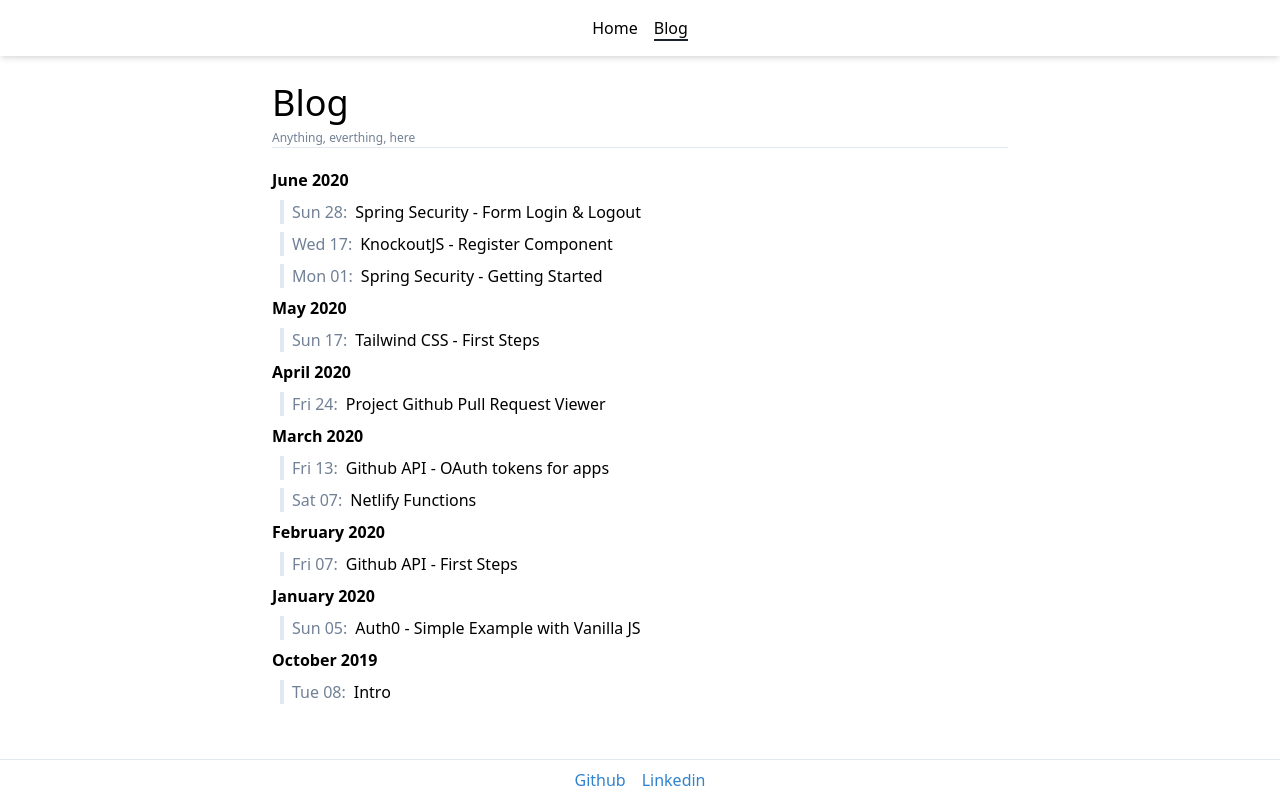
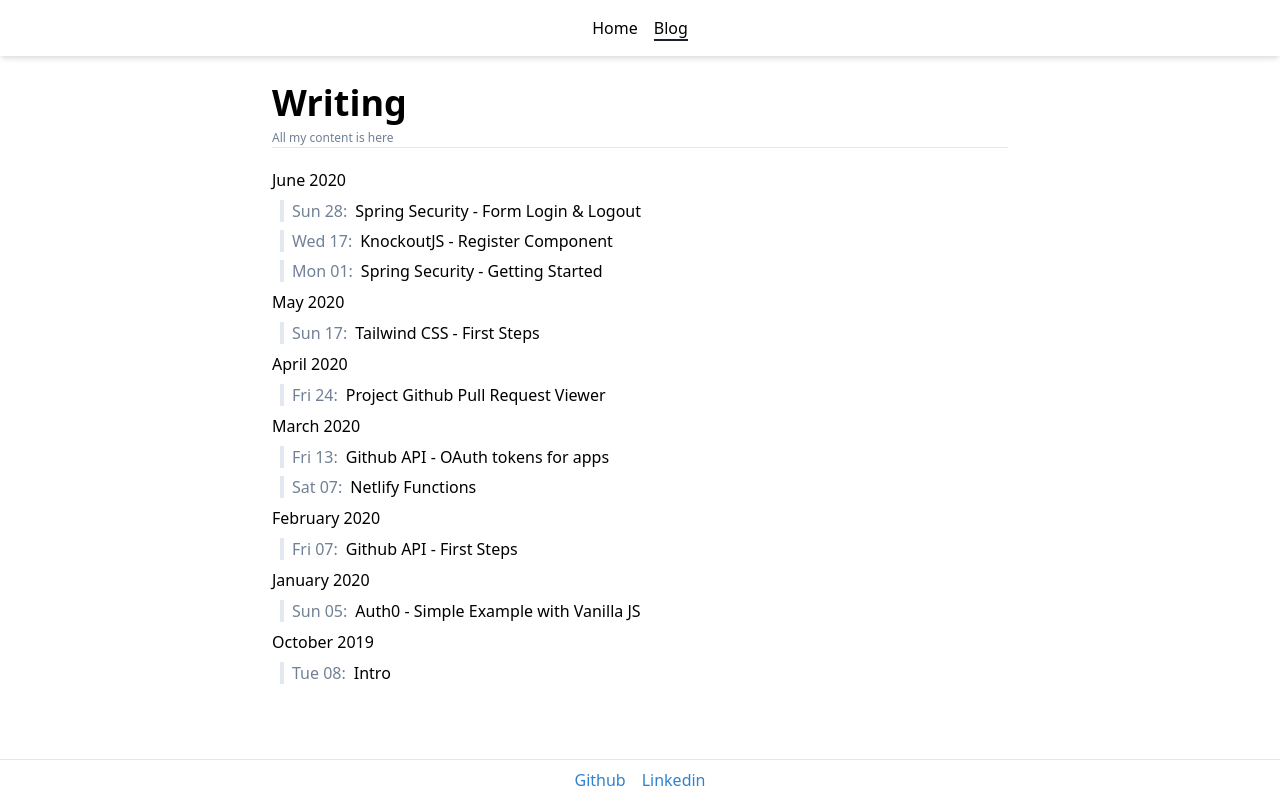
Before and after one commit to ckinan/portfolio, a Gatsby site: page /blog in a window 1280 px wide. Built offline with nearby package versions, Linux system fonts and the light colour scheme; Gatsby itself is replaced by a stand-in of ours; some packages are replaced by stand-ins of ours.

Commit message:
more styling

```diff
--- a/src/pages/blog.js
+++ b/src/pages/blog.js
@@ -45,12 +45,8 @@ export default () => {
 
       return (
         <div key={node.id}>
-          {renderMonthYear ? (
-            <div className="font-semibold">{node.frontmatter.monthYear}</div>
-          ) : (
-            <></>
-          )}
-          <div className="border-l-4 my-2 ml-2 pl-2">
+          {renderMonthYear ? <div>{node.frontmatter.monthYear}</div> : <></>}
+          <div className="border-l-4 my-2 ml-2 pl-2 leading-snug">
             <span className="text-gray-600 font-light">
               {node.frontmatter.day}:
             </span>
@@ -71,10 +67,12 @@ export default () => {
   return (
     <BlogLayout>
       <Helmet title={`Blog : ${data.site.siteMetadata.title}`} />
-      <div className="container mx-auto px-4 pt-16 mb-2 max-w-screen-md">
-        <h1 className="leading-tight text-4xl mt-4 pb-0 font-light">Blog</h1>
+      <div className="container mx-auto px-4 pt-16 mb-6 max-w-screen-md">
+        <h1 className="leading-tight text-4xl mt-4 pb-0 font-semibold">
+          Writing
+        </h1>
         <div className="border-b mt-1 mb-5 text-xs text-gray-600 font-light">
-          Anything, everthing, here
+          All my content is here
         </div>
         <div>{getPosts()}</div>
       </div>
```
